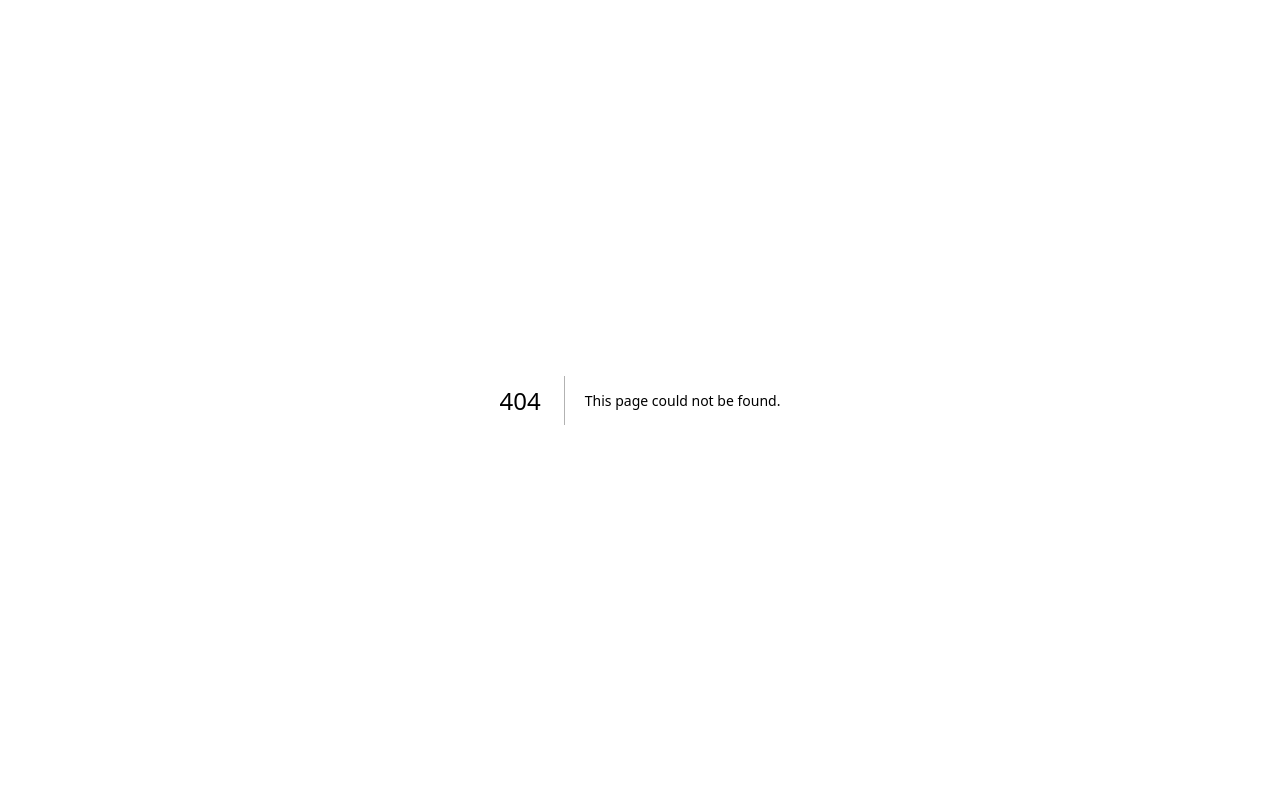
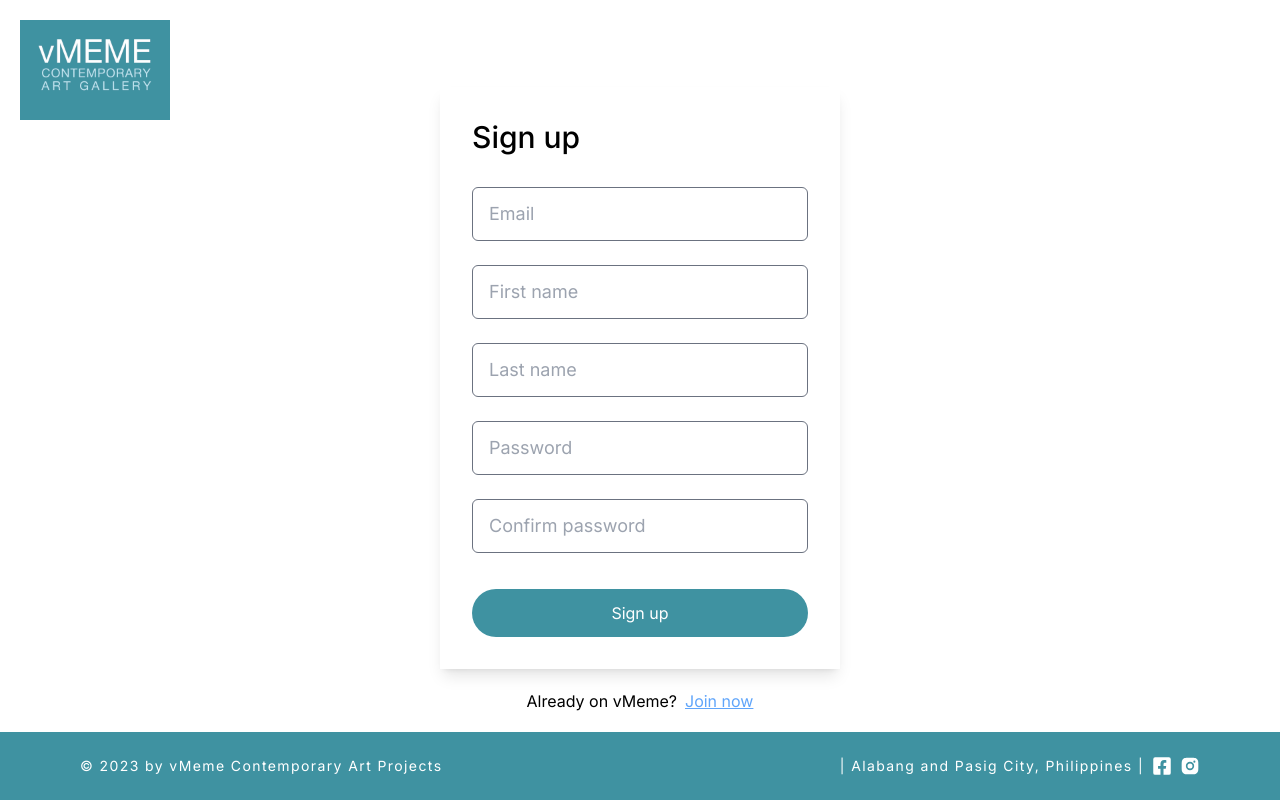
Before and after one commit to iamflorenz08/VMeme-Client, a Next.js app: page /auth/signup in a window 1280 px wide. Before the commit this address had no page. Built offline with nearby package versions, Linux system fonts and the light colour scheme.

Commit message:
2023.11.22.1020

```diff
--- a/package.json
+++ b/package.json
@@ -14,7 +14,8 @@
     "next-auth": "^4.24.5",
     "react": "^18",
     "react-dom": "^18",
-    "swiper": "^11.0.4"
+    "swiper": "^11.0.4",
+    "zod": "^3.22.4"
   },
   "devDependencies": {
     "@types/node": "^20",
--- a/src/app/api/auth/[...nextauth]/route.ts
+++ b/src/app/api/auth/[...nextauth]/route.ts
@@ -1,5 +1,6 @@
 import NextAuth from "next-auth"
 import Credentials from "next-auth/providers/credentials"
+import { use } from "react"
 
 const handler = NextAuth({
     secret: process.env.TOKEN,
@@ -8,16 +9,26 @@ const handler = NextAuth({
             name: 'Credentials',
             credentials: {
                 email: { label: "Email", type: "email" },
-                password: { label: "Password", type: "password" }
+                password: { label: "Password", type: "password" },
+                type: { label: 'Type', type: 'hidden' }
             },
             async authorize(credentials, req) {
-
-                return null
+                console.log('hi')
+                throw new Error('nigger ')
+                return { email: 'hi', id: '12', }
             },
         }),
     ],
+    callbacks: {
+        signIn({ account, user, credentials }) {
+            console.log(account, user, credentials)
+
+            return false
+        },
+    },
     pages: {
-        signIn: '/auth/signin'
+        signIn: '/auth/signin',
+        error: '/auth/signin'
     }
 })
 
--- a/src/app/auth/signin/page.tsx
+++ b/src/app/auth/signin/page.tsx
@@ -1,7 +1,17 @@
+'use client'
 import Link from 'next/link'
 import React from 'react'
+import { signIn } from 'next-auth/react'
 
 export default function SignInPage() {
+
+    const handleSubmit = async () => {
+        await signIn('credentials', {
+            email: 'hi',
+            type: 'otp',
+            callbackUrl: 'https://www.google.com'
+        })
+    }
     return (
         <main className='h-full w-full flex flex-col gap-5 items-center justify-center'>
             <div className='shadow-lg p-8 flex flex-col gap-8 w-full max-w-[400px]'>
@@ -17,7 +27,9 @@ export default function SignInPage() {
                         type="password" name="password" id="password" />
 
                 </div>
-                <button className='bg-primary rounded-full text-white py-3'>Sign in</button>
+                <button
+                    onClick={handleSubmit}
+                    className='bg-primary rounded-full text-white py-3'>Sign in</button>
             </div>
             <h1 className='flex gap-2'>
                 New to vMeme?
--- /dev/null
+++ b/src/app/auth/signup/action.ts
@@ -0,0 +1,63 @@
+'use server'
+import z from 'zod'
+import { IState } from './signupForm'
+
+export async function signup(prevState: any, formData: FormData) {
+    const result: IState = {
+        email: '',
+        firstName: '',
+        lastName: '',
+        password: '',
+        confirmPassword: ''
+    }
+
+    try {
+        const UserSchema = z
+            .object({
+                email: z.string().min(1, { message: "Email is required." }).email({ message: "Invalid email address." }),
+                firstName: z.string().min(1, { message: "First name is required." }),
+                lastName: z.string().min(1, { message: "Last name is required" }),
+                password: z.string().min(1, { message: 'Password is required' }).min(5, { message: 'Too short, must be at least 5 characters' }),
+                confirmPassword: z.string().min(1, { message: 'Confirm password is required' })
+            })
+            .refine((data) => data.password === data.confirmPassword, { message: 'Password doesn\'t match.', path: ['confirmPassword'] })
+
+        const User = UserSchema.parse({
+            email: formData.get('email'),
+            firstName: formData.get('firstName'),
+            lastName: formData.get('lastName'),
+            password: formData.get('password'),
+            confirmPassword: formData.get('confirmPassword')
+        })
+
+        const res = await fetch(`${process.env.API_URI}/api/v1/auth/signup`, {
+            cache: 'no-store',
+            method: "POST",
+            headers: {
+                "Content-Type": "application/json"
+            },
+            body: JSON.stringify({
+                email: User.email,
+                fullName: {
+                    first: User.firstName,
+                    last: User.lastName,
+                },
+                password: User.password
+            })
+        })
+
+        console.log(await res.json())
+
+        return result
+    } catch (e) {
+        if (e instanceof z.ZodError) {
+            e.errors.map((value, index) => {
+                const indexResult = value.path[0].toString()
+                if (!result[indexResult]) {
+                    result[indexResult] = value.message
+                }
+            })
+        }
+        return result
+    }
+}
--- /dev/null
+++ b/src/app/auth/signup/authInputBox.tsx
@@ -0,0 +1,19 @@
+interface IProps {
+    type: string,
+    name?: string,
+    id?: string,
+    placeholder?: string,
+    errorMessage?: string | null
+}
+
+export default function AuthInputBox({ type, placeholder, id, name, errorMessage }: IProps) {
+    return (
+        <div className="flex flex-col gap-1">
+            <input
+                className={`border px-4 py-3 rounded-md text-lg w-full outline-none ${errorMessage ? 'border-red-500' : 'border-gray-500'}`}
+                placeholder={placeholder}
+                type={type} name={name} id={id} />
+            <span className='text-red-500'>{errorMessage}</span>
+        </div>
+    )
+}
--- /dev/null
+++ b/src/app/auth/signup/layout.tsx
@@ -0,0 +1,9 @@
+interface IProps {
+    children: React.ReactNode
+}
+
+export default function SignUpLayout({ children }: IProps) {
+    return (
+        <>{children}</>
+    )
+}
--- /dev/null
+++ b/src/app/auth/signup/page.tsx
@@ -0,0 +1,20 @@
+
+import Link from "next/link"
+import SignUpForm from "./signupForm"
+
+
+export default function SignUpPage() {
+
+
+    return (
+        <main className='h-full w-full flex flex-col gap-5 items-center justify-center'>
+            <SignUpForm />
+            <h1 className='flex gap-2'>
+                Already on vMeme?
+                <Link href={'/auth/signin'} className='text-blue-400 underline'>
+                    Join now
+                </Link>
+            </h1>
+        </main>
+    )
+}
--- /dev/null
+++ b/src/app/auth/signup/signupForm.tsx
@@ -0,0 +1,70 @@
+'use client'
+import { useFormState, useFormStatus } from "react-dom"
+import { signup } from "./action"
+import AuthInputBox from "./authInputBox"
+
+export interface IState {
+    [key: string]: string | any,
+    email?: string | null,
+    firstName?: string | null,
+    lastName?: string | null,
+    password?: string | null,
+    confirmPassword?: string | null
+}
+
+const initialState: IState = {}
+
+
+export default function SignUpForm() {
+    const { pending } = useFormStatus()
+    const [state, formAction] = useFormState(signup, initialState)
+    return (
+        <form action={formAction} className='shadow-lg p-8 flex flex-col gap-8 w-full max-w-[400px]'>
+            <h1 className='font-medium text-3xl'>Sign up</h1>
+            <div className='flex flex-col gap-5'>
+                <AuthInputBox
+                    type="email"
+                    id="email"
+                    name="email"
+                    placeholder="Email"
+                    errorMessage={state.email}
+                />
+
+                <AuthInputBox
+                    type="text"
+                    id="firstName"
+                    name="firstName"
+                    placeholder="First name"
+                    errorMessage={state.firstName}
+                />
+
+                <AuthInputBox
+                    type="text"
+                    id="lastName"
+                    name="lastName"
+                    placeholder="Last name"
+                    errorMessage={state.lastName}
+                />
+
+                <AuthInputBox
+                    type="password"
+                    id="password"
+                    name="password"
+                    placeholder="Password"
+                    errorMessage={state.password}
+                />
+
+                <AuthInputBox
+                    type="password"
+                    id="confirmPassword"
+                    name="confirmPassword"
+                    placeholder="Confirm password"
+                    errorMessage={state.confirmPassword}
+                />
+            </div>
+            <button
+                type="submit"
+                className='bg-primary rounded-full text-white py-3'>Sign up</button>
+        </form>
+    )
+}
--- a/src/components/sideBar.tsx
+++ b/src/components/sideBar.tsx
@@ -14,8 +14,6 @@ interface INavigation {
     current: boolean,
     icon?: any
 }
-
-
 
 export default function SideBar() {
     const segment = useSelectedLayoutSegment()
```
Also changed, not shown: src/app/(admin)/admin/page.tsx (+4 -8 lines), 1 other file (tests, documents, lock files or other folders).
